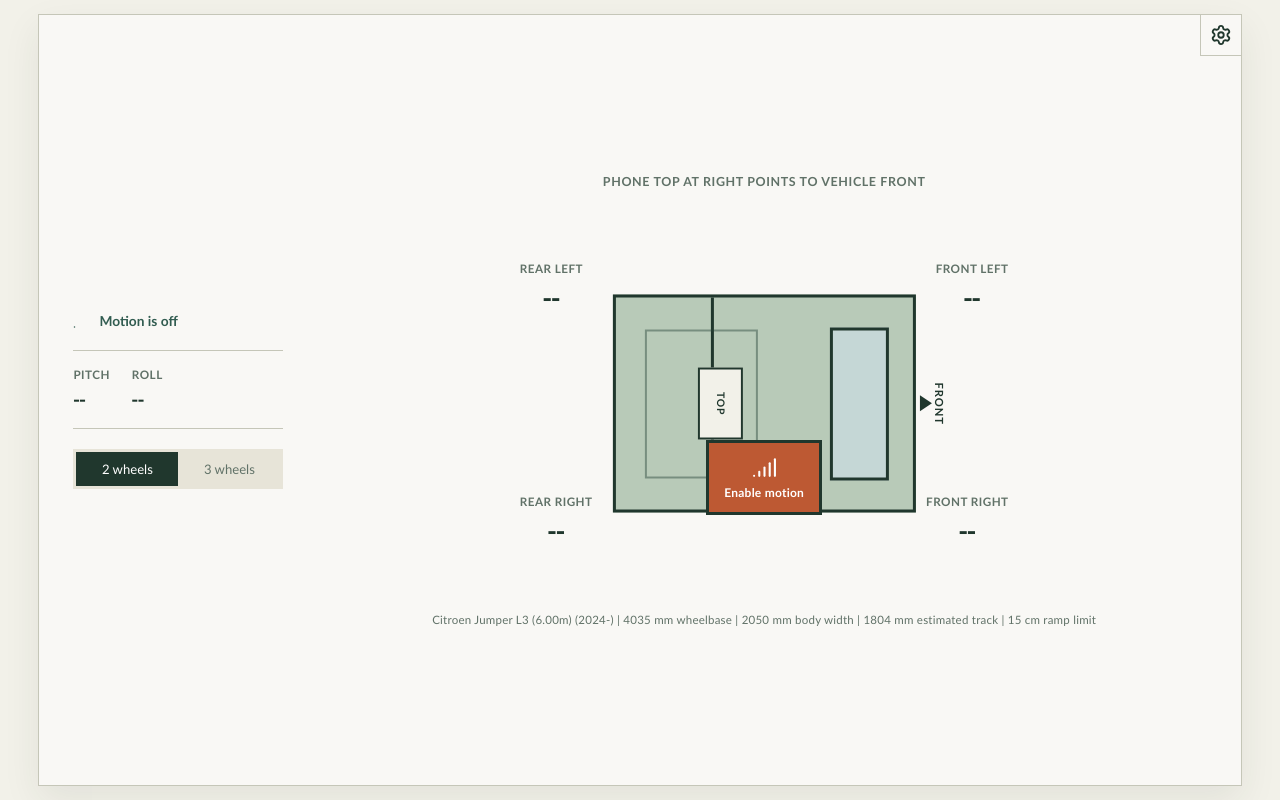
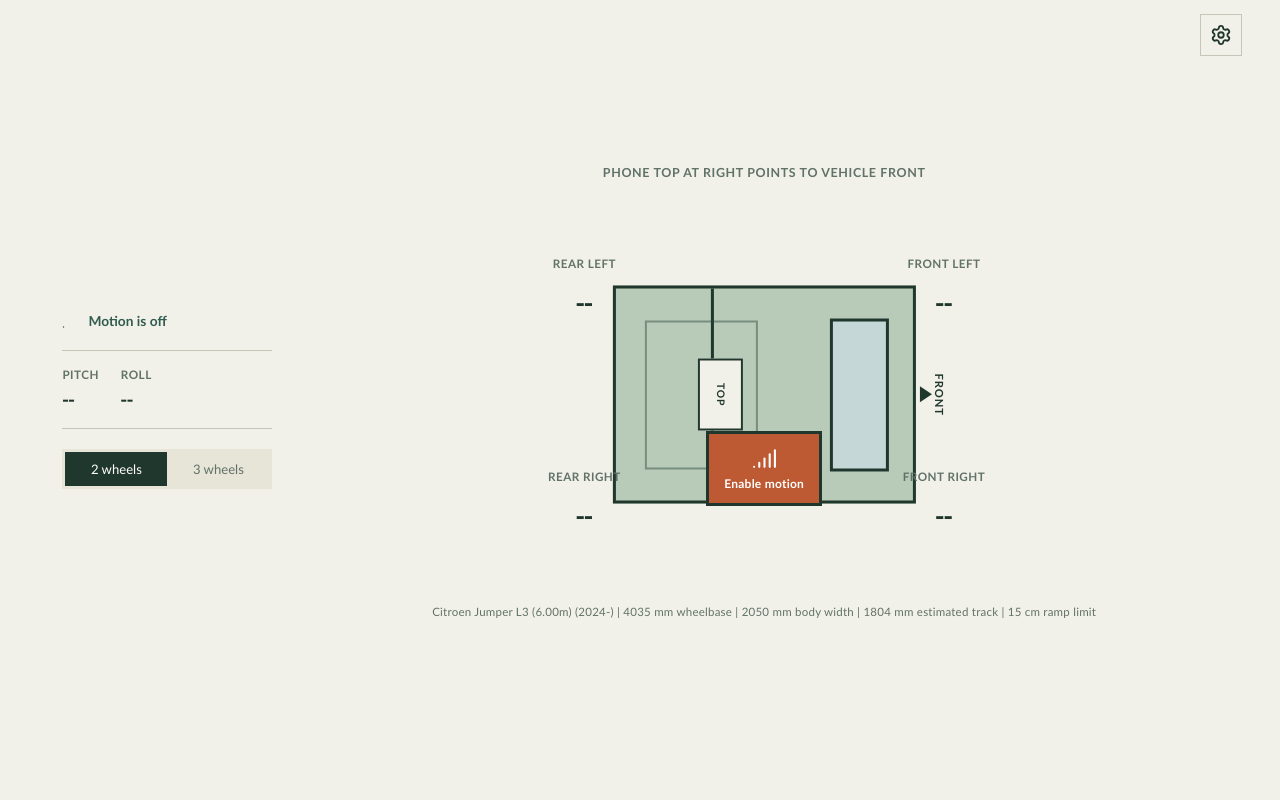
Before and after one commit to DonMartin76/camper-leveller, a React (Vite) app: page / in a window 1280 px wide. Built offline with nearby package versions, Linux system fonts and the light colour scheme.

Commit message:
style: update workspace and wheel-value styles for improved layout and responsiveness

```diff
--- a/src/App.css
+++ b/src/App.css
@@ -6,7 +6,7 @@
 .icon-button:hover, .icon-button:focus-visible { background: var(--paper-deep); }
 .settings-button { position: absolute; right: clamp(16px, 3vw, 40px); top: 14px; z-index: 2; }
 .landscape-app { height: 100%; }
-.workspace { background: rgba(255,255,255,.55); border: 1px solid var(--line); box-shadow: 0 14px 35px rgba(42,54,41,.08); gap: clamp(18px,3vw,44px); height: 100%; justify-content: space-between; margin: 0 auto; max-width: 1360px; padding: clamp(18px,3vw,34px); }
+.workspace { gap: clamp(18px,3vw,44px); height: 100%; justify-content: space-between; margin: 0 auto; padding: clamp(8px,2vw,24px); }
 .measurement-panel { flex: 0 0 min(210px, 20vw); }
 .measurement-panel { align-self: stretch; display: flex; flex-direction: column; gap: 20px; justify-content: center; }
 .status-line { color: var(--moss); font-size: .86rem; font-weight: 700; gap: 8px; }
@@ -28,13 +28,13 @@
 .cab { border-bottom: 3px solid var(--ink); height: 37%; left: 0; position: absolute; right: 0; top: 31%; }
 .living-area { border: 2px solid rgba(41,69,59,.45); bottom: 10%; left: 15%; position: absolute; right: 15%; top: 52%; }
 .phone-guide { align-items: center; background: var(--paper); border: 2px solid var(--ink); color: var(--ink); display: flex; font-size: .65rem; font-weight: 800; height: 45px; justify-content: center; left: 50%; letter-spacing: .08em; position: absolute; top: 57%; transform: translateX(-50%); width: 72px; }
-.wheel-value { align-items: center; display: grid; gap: 3px; position: absolute; text-align: center; z-index: 1; }
+.wheel-value { align-items: center; display: grid; gap: 3px; height: 74px; justify-items: center; position: absolute; text-align: center; width: 150px; z-index: 1; }
 .wheel-value strong { color: var(--ink); font-family: var(--heading); font-size: clamp(1.1rem,2.3vw,1.7rem); }
 .wheel-value.active strong { color: var(--moss); }
-.frontLeft { right: 3%; top: 15%; } .frontRight { bottom: 15%; right: 3%; } .rearLeft { left: 3%; top: 15%; } .rearRight { bottom: 15%; left: 3%; }
+.frontLeft { right: 1%; top: 15%; } .frontRight { bottom: 15%; right: 1%; } .rearLeft { left: 1%; top: 15%; } .rearRight { bottom: 15%; left: 1%; }
 .measurement-button { align-items: center; background: var(--copper); border: 3px solid var(--ink); bottom: 23%; color: #fff; cursor: pointer; display: flex; flex-direction: column; font: inherit; font-size: .75rem; font-weight: 800; gap: 5px; justify-content: center; left: 50%; letter-spacing: .02em; min-height: 75px; padding: 10px; position: absolute; transform: translateX(-50%); width: 116px; z-index: 2; }
 .measurement-button:hover, .measurement-button:focus-visible { background: #a24624; } .measurement-button.paused { background: var(--moss); }
-.vehicle-summary { color: var(--muted); font-size: .72rem; letter-spacing: .02em; margin: 4px 0 0; text-align: center; }
+.vehicle-summary { color: var(--muted); font-size: .72rem; letter-spacing: .02em; line-height: 1.35; margin: 4px 0 0; max-width: 720px; min-height: 2.7em; text-align: center; }
 .warning { background: #fff0d3; border-left: 3px solid var(--copper); color: #743313; font-size: .8rem; gap: 8px; line-height: 1.35; margin-top: 14px; padding: 10px; }
 .sensor-message { color: #743313; font-size: .85rem; margin: 14px auto 0; max-width: 1360px; }
 .settings-scrim { align-items: stretch; background: rgba(26,35,29,.28); display: flex; inset: 0; justify-content: flex-end; position: fixed; z-index: 10; }
```
